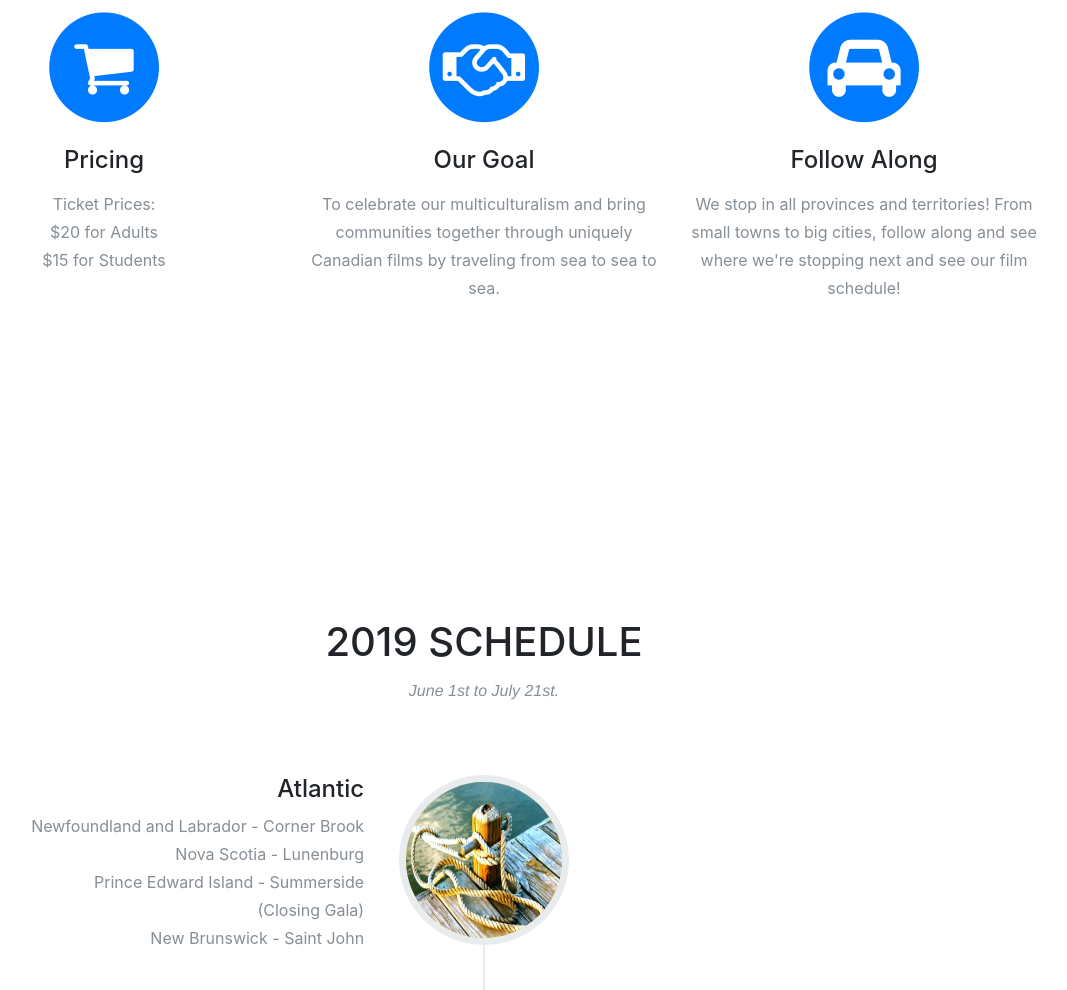
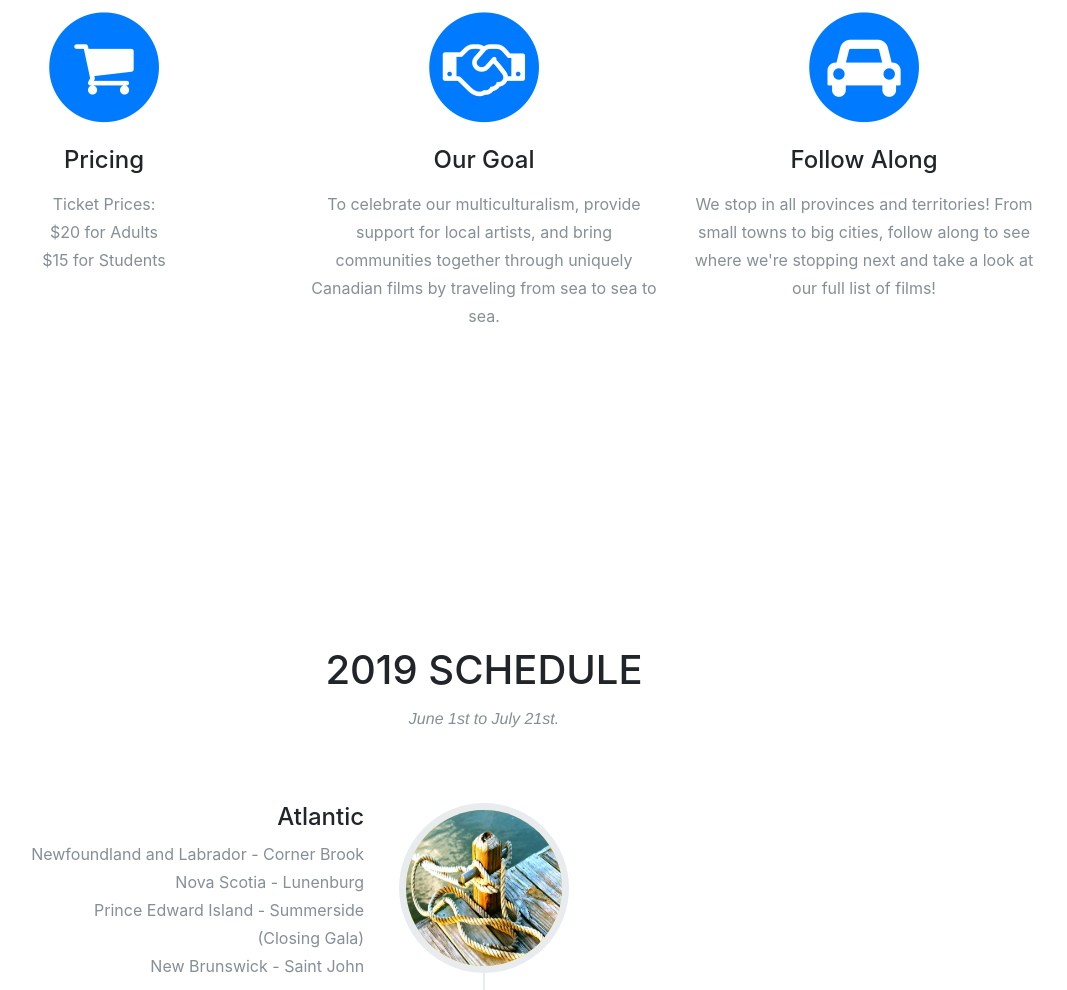
Before and after one commit to hcharby/hcharby, a website with bundled scripts: page index.html in a window 1280 px wide. Shown: the part 1032-2022 px from the top of the page, without its empty margins (156-1223 px from the left). Built offline with nearby package versions, Linux system fonts and the light colour scheme; a web font is replaced by a local one.

Commit message:
Add files via upload

```diff
--- a/index.html
+++ b/index.html
@@ -86,7 +86,7 @@
               <i class="fa fa-handshake-o fa-stack-1x fa-inverse"></i>
             </span>
             <h4 class="service-heading">Our Goal</h4>
-            <p class="text-muted">To celebrate our multiculturalism and bring communities together through uniquely Canadian films by traveling from sea to sea to sea. </p>
+            <p class="text-muted">To celebrate our multiculturalism, provide support for local artists, and bring communities together through uniquely Canadian films by traveling from sea to sea to sea.  </p>
           </div>
           <div class="col-md-4">
             <span class="fa-stack fa-4x">
@@ -94,7 +94,7 @@
               <i class="fa fa-car fa-stack-1x fa-inverse"></i>
             </span>
             <h4 class="service-heading">Follow Along</h4>
-            <p class="text-muted">We stop in all provinces and territories! From small towns to big cities, follow along and see where we're stopping next and see our film schedule!</p>
+            <p class="text-muted">We stop in all provinces and territories! From small towns to big cities, follow along to see where we're stopping next and take a look at our full list of films!</p>
           </div>
         </div>
       </div>
```
